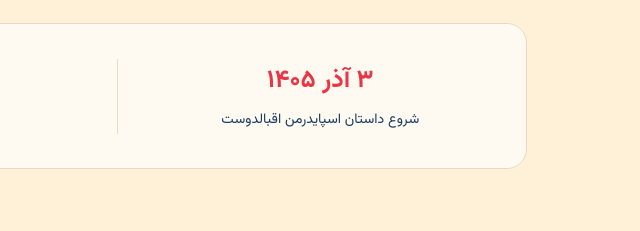
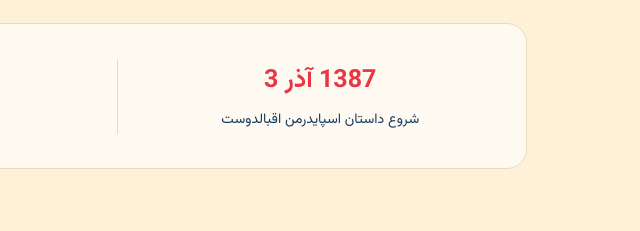
Before and after one commit to golimohammad853-max/tavalod-nazi, a plain HTML site: page index.html in a window 1280 px wide. Shown: the part 561-792 px from the top of the page, 523-1163 px from the left. Drawn offline with Linux system fonts and the light colour scheme.

Commit message:
Update index.html

```diff
--- a/index.html
+++ b/index.html
@@ -26,7 +26,7 @@
       <h2>یک روز خاص، برای <span>یک آدم خاص تر</span></h2>
       <div class="date-panel">
         <div class="date-card solar">
-          <strong>۳ آذر ۱۴۰۵</strong>
+          <strong> 1387 آذر 3</strong>
           <p>شروع داستان اسپایدرمن اقبالدوست</p>
         </div>
         <div class="date-divider" aria-hidden="true"></div>
```
